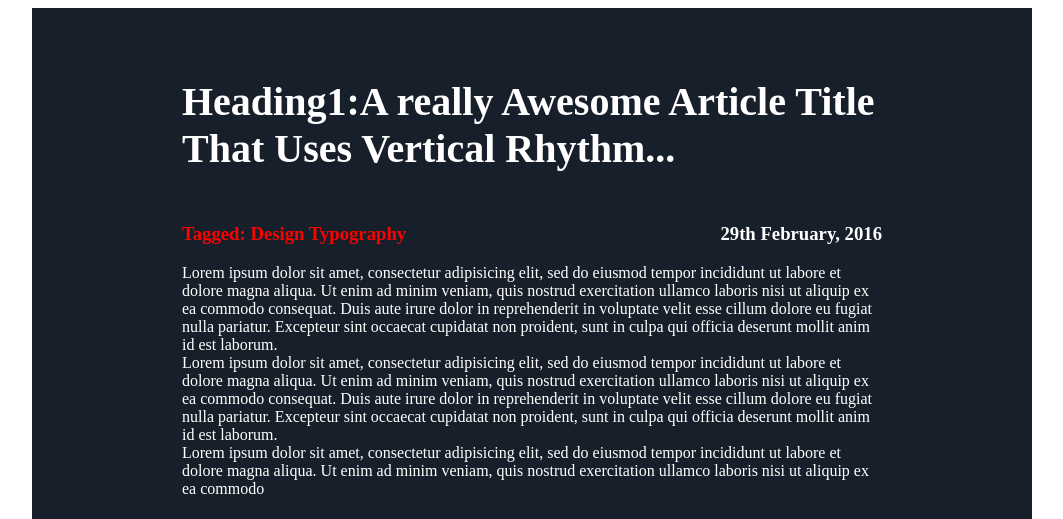
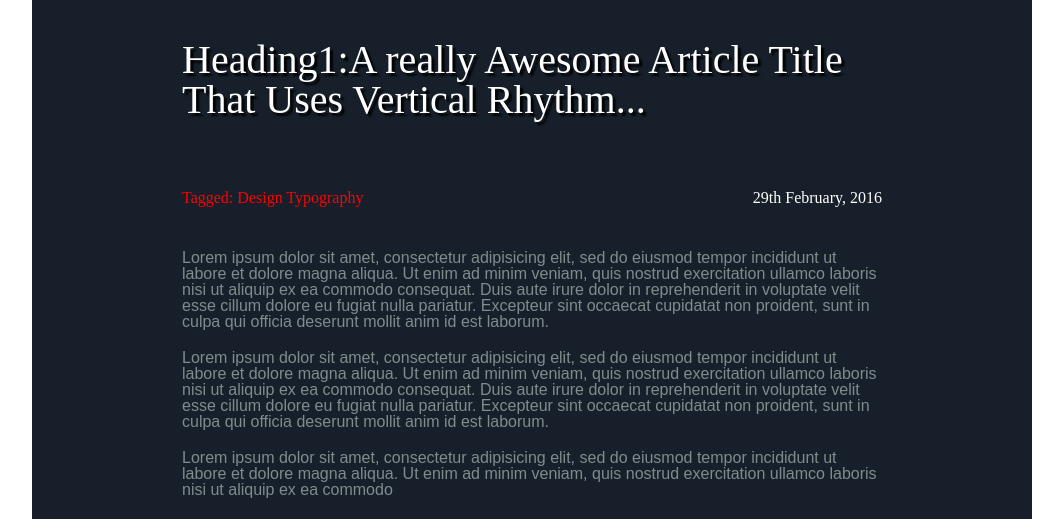
Before and after one commit to AshutoshSajan/html_css_practices, a plain HTML site: page 10_days_assignment/day5/assignment1/day5lay1.html in a window 1280 px wide. Shown: the top 519 px of the page, without its empty margins (108-1171 px from the left). Drawn offline with Linux system fonts and the light colour scheme.

Commit message:
add heading text shadow and font-family to p and h1

```diff
--- a/10_days_assignment/day5/assignment1/assets/style/day5lay1.css
+++ b/10_days_assignment/day5/assignment1/assets/style/day5lay1.css
@@ -1,31 +1,90 @@
+/*css reset*/
+
+/* http://meyerweb.com/eric/tools/css/reset/ 2. v2.0 | 20110126
+  License: none (public domain)
+*/
+
+html, body, div, span, applet, object, iframe,
+h1, h2, h3, h4, h5, h6, p, blockquote, pre,
+a, abbr, acronym, address, big, cite, code,
+del, dfn, em, img, ins, kbd, q, s, samp,
+small, strike, strong, sub, sup, tt, var,
+b, u, i, center,
+dl, dt, dd, ol, ul, li,
+fieldset, form, label, legend,
+table, caption, tbody, tfoot, thead, tr, th, td,
+article, aside, canvas, details, embed,
+figure, figcaption, footer, header, hgroup,
+menu, nav, output, ruby, section, summary,
+time, mark, audio, video {
+  margin: 0;
+  padding: 0;
+  border: 0;
+  font-size: 100%;
+  font: inherit;
+  vertical-align: baseline;
+}
+/* HTML5 display-role reset for older browsers */
+article, aside, details, figcaption, figure,
+footer, header, hgroup, menu, nav, section {
+  display: block;
+}
+body {
+  line-height: 1;
+}
+ol, ul {
+  list-style: none;
+}
+blockquote, q {
+  quotes: none;
+}
+blockquote:before, blockquote:after,
+q:before, q:after {
+  content: '';
+  content: none;
+}
+table {
+  border-collapse: collapse;
+  border-spacing: 0;
+}
+
+	/*main section*/
+
 .page {
+	font-family: serif;
 	margin: 0 auto;
 	height: 900px;
 	width: 1000px;
 	background-color: #17202A;
 }
+
 .text {
-	padding-top: 20px;
-	margin-left: 150px;
-	margin-right: 150px;
-	margin-bottom: 20px;
+	padding: 20px 150px;
 }
+
 .p1 {
-	margin-top: 0px;
 	float: left;
 	color: red;
 }
+
 .p2 {
-	margin-top: 0px;
 	float: right;
 	color: white;
 }
-h1 {
-	margin-top: 50px;
+
+.floats {
+	padding: 50px 0;
+}
+
+.header {
+	padding: 20px 0;
 	color: white;
 	font-size: 40px;
+	text-shadow: 3px 3px 2px black;
 }
+
 p {
-	clear: both;
-	color: white;
+	font-family: sans-serif;
+	padding: 10px 0;
+	color: #7F8C8D;
 }
--- a/10_days_assignment/day5/assignment1/day5lay1.html
+++ b/10_days_assignment/day5/assignment1/day5lay1.html
@@ -8,12 +8,12 @@
 <body>
 	<main class="page">
 		<section class="text">
-			<h1>Heading1:A really Awesome Article Title That Uses Vertical Rhythm...
+			<h1 class="header">Heading1:A really Awesome Article Title That Uses Vertical Rhythm...
 			</h1>
-			<br>
-			<h3 class="p1">Tagged: Design Typography</h3>
-			<h3 class="p2">29th February, 2016</h3>
-			<br>
+			<div class="floats">
+				<h3 class="p1">Tagged: Design Typography</h3>
+				<h3 class="p2">29th February, 2016</h3>
+			</div>
 			<p>
 				Lorem ipsum dolor sit amet, consectetur adipisicing elit, sed do eiusmod
 				tempor incididunt ut labore et dolore magna aliqua. Ut enim ad minim veniam,
@@ -21,19 +21,21 @@
 				consequat. Duis aute irure dolor in reprehenderit in voluptate velit esse
 				cillum dolore eu fugiat nulla pariatur. Excepteur sint occaecat cupidatat non
 				proident, sunt in culpa qui officia deserunt mollit anim id est laborum.
-				<br>
+				</p>
+				<p>
 				Lorem ipsum dolor sit amet, consectetur adipisicing elit, sed do eiusmod
 				tempor incididunt ut labore et dolore magna aliqua. Ut enim ad minim veniam,
 				quis nostrud exercitation ullamco laboris nisi ut aliquip ex ea commodo
 				consequat. Duis aute irure dolor in reprehenderit in voluptate velit esse
 				cillum dolore eu fugiat nulla pariatur. Excepteur sint occaecat cupidatat non
 				proident, sunt in culpa qui officia deserunt mollit anim id est laborum.
-				<br>
+				</p>
+				<p>
 				Lorem ipsum dolor sit amet, consectetur adipisicing elit, sed do eiusmod
 				tempor incididunt ut labore et dolore magna aliqua. Ut enim ad minim veniam,
 				quis nostrud exercitation ullamco laboris nisi ut aliquip ex ea commodo
-				<br>
-				<h1>
+				</p>
+				<h1 class="header">
 					Heading2: Responsive Typography
 				</h1>
 				<p>
```
